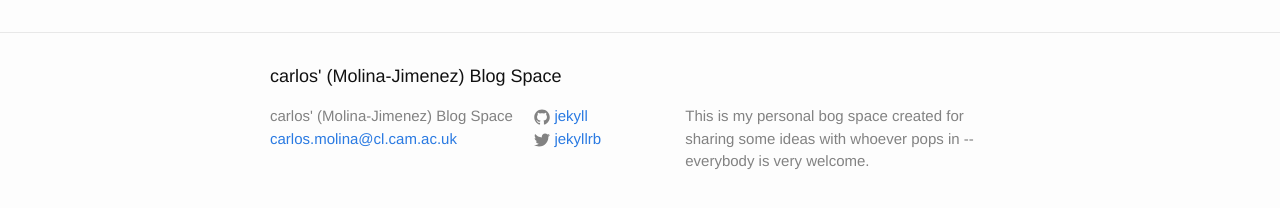
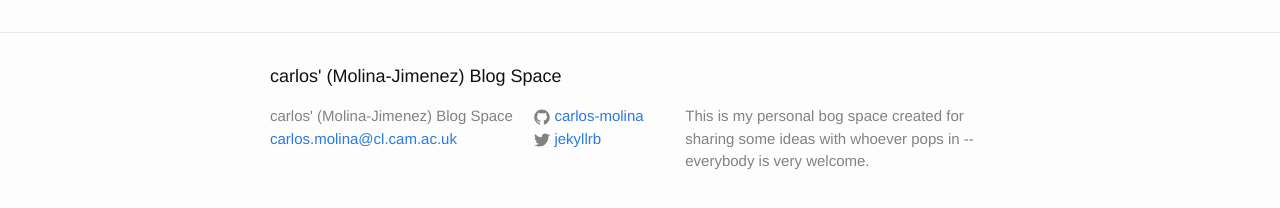
Before and after one commit to carlos-molina/carlos-molina.github.io, a Jekyll site: the page built from index.html, in a window 1280 px wide. Shown: the part 264-472 px from the top of the page. Built offline with Jekyll 4.4.1, drawn with Linux system fonts in a browser that asks for light colours.

Commit message:
change gituser-name to carlos-molina

```diff
--- a/_config.yml
+++ b/_config.yml
@@ -8,7 +8,7 @@ description: > # this means to ignore newlines until "baseurl:"
 baseurl: "" # the subpath of your site, e.g. /blog/
 url: "http://yourdomain.com" # the base hostname & protocol for your site
 twitter_username: jekyllrb
-github_username:  jekyll
+github_username:  carlos-molina
 
 # Build settings
 markdown: kramdown
```
